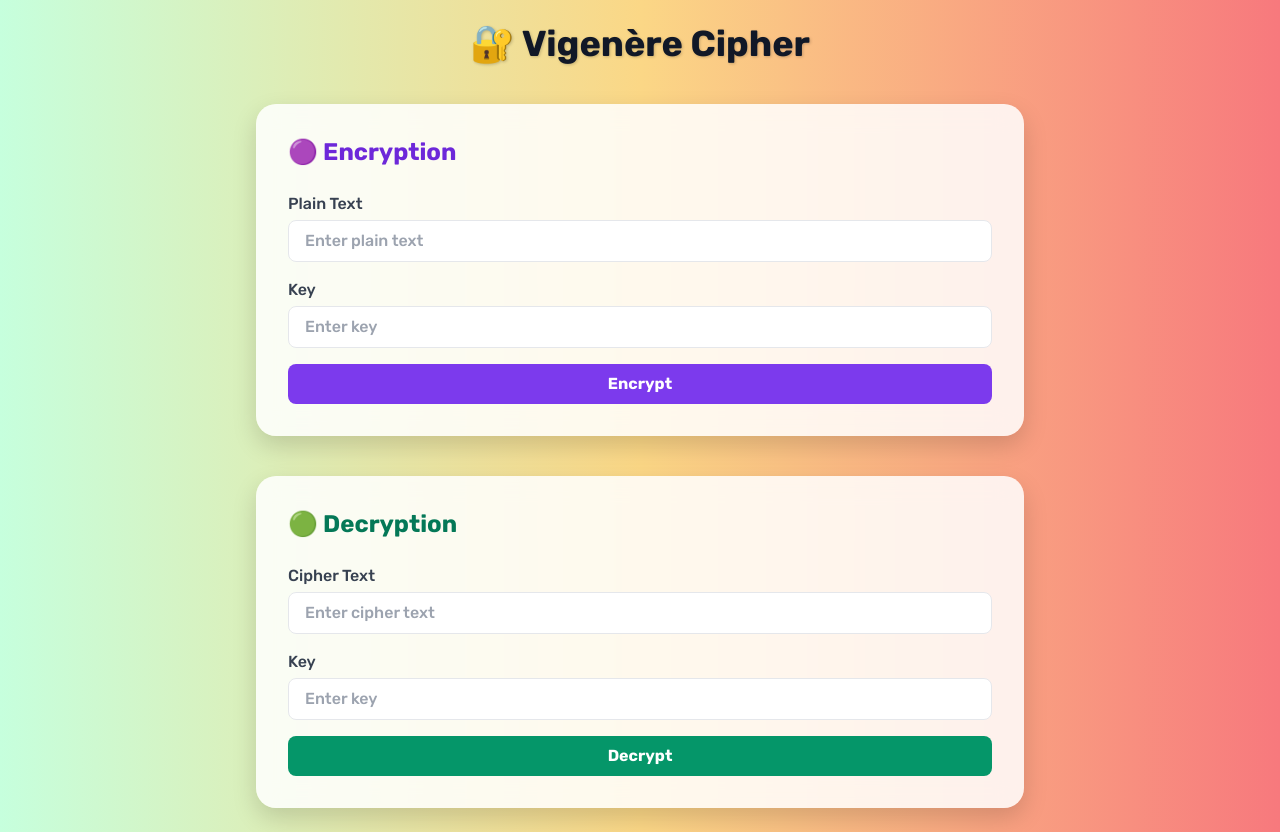
After one commit to huyanamp/bmttnc-hutech-2280601165, a Flask app: page /vigenere in a window 1280 px wide. The commit adds this page. Run offline with Flask 3, Linux system fonts and the light colour scheme.

```diff
--- a/lab-02/app.py
+++ b/lab-02/app.py
@@ -1,17 +1,22 @@
 from flask import Flask, render_template, request
 from cipher.caesar import CaesarCipher
+from cipher.vigenere import VigenereCipher
+from cipher.railfence import RailFenceCipher
+from cipher.playfair import PlayFairCipher
 
 app = Flask(__name__)
 
+# Trang chủ
 @app.route("/")
 def home():
-    return render_template('index.html')
+    return render_template("index.html")
 
+# ====== Caesar Cipher ======
 @app.route("/caesar")
 def caesar():
-    return render_template('caesar.html')
+    return render_template("caesar.html")
 
-@app.route("/encrypt", methods=['POST'])
+@app.route("/caesar/encrypt", methods=['POST'])
 def caesar_encrypt():
     text = request.form['inputPlainText']
     key = int(request.form['inputKeyPlain'])
@@ -19,8 +24,7 @@ def caesar_encrypt():
     encrypted_text = Caesar.encrypt_text(text, key)
     return f"text: {text}<br/>key: {key}<br/>encrypted text: {encrypted_text}"
 
-
-@app.route("/decrypt", methods=['POST'])
+@app.route("/caesar/decrypt", methods=['POST'])
 def caesar_decrypt():
     text = request.form['inputCipherText']
     key = int(request.form['inputKeyCipher'])
@@ -28,6 +32,71 @@ def caesar_decrypt():
     decrypted_text = Caesar.decrypt_text(text, key)
     return f"text: {text}<br/>key: {key}<br/>decrypted text: {decrypted_text}"
 
+# ====== Vigenère Cipher ======
+@app.route("/vigenere")
+def vigenere():
+    return render_template("vigenere.html")
+
+@app.route("/vigenere/encrypt", methods=['POST'])
+def vigenere_encrypt():
+    text = request.form['inputPlainText']
+    key = request.form['inputKeyPlain']
+    Vigenere = VigenereCipher()
+    encrypted_text = Vigenere.vigenere_encrypt(text, key)
+    return f"text: {text}<br/>key: {key}<br/>encrypted text: {encrypted_text}"
+
+@app.route("/vigenere/decrypt", methods=['POST'])
+def vigenere_decrypt():
+    text = request.form['inputCipherText']
+    key = request.form['inputKeyCipher']
+    Vigenere = VigenereCipher()
+    decrypted_text = Vigenere.vigenere_decrypt(text, key)
+    return f"text: {text}<br/>key: {key}<br/>decrypted text: {decrypted_text}"
+
+# ====== Rail Fence Cipher ======
+@app.route("/railfence")
+def railfence():
+    return render_template("railfence.html")
+
+@app.route("/railfence/encrypt", methods=['POST'])
+def railfence_encrypt():
+    text = request.form['inputPlainText']
+    key = int(request.form['inputKeyPlain'])
+    RailFence = RailFenceCipher()
+    encrypted_text = RailFence.rail_fence_encrypt(text, key)
+    return f"text: {text}<br/>key: {key}<br/>encrypted text: {encrypted_text}"
+
+@app.route("/railfence/decrypt", methods=['POST'])
+def railfence_decrypt():
+    text = request.form['inputCipherText']
+    key = int(request.form['inputKeyCipher'])
+    RailFence = RailFenceCipher()
+    decrypted_text = RailFence.rail_fence_decrypt(text, key)
+    return f"text: {text}<br/>key: {key}<br/>decrypted text: {decrypted_text}"
+
+# ====== Playfair Cipher ======
+@app.route("/playfair")
+def playfair():
+    return render_template("playfair.html")
+
+@app.route("/playfair/encrypt", methods=['POST'])
+def playfair_encrypt():
+    text = request.form['inputPlainText']
+    key = request.form['inputKeyPlain']
+    PlayFair = PlayFairCipher()
+    matrix = PlayFair.create_playfair_matrix(key)  # Tạo ma trận từ key
+    encrypted_text = PlayFair.playfair_encrypt(text, matrix)
+    return f"text: {text}<br/>key: {key}<br/>encrypted text: {encrypted_text}"
+
+@app.route("/playfair/decrypt", methods=['POST'])
+def playfair_decrypt():
+    text = request.form['inputCipherText']
+    key = request.form['inputKeyCipher']
+    PlayFair = PlayFairCipher()
+    matrix = PlayFair.create_playfair_matrix(key)
+    decrypted_text = PlayFair.playfair_decrypt(text, matrix)
+    return f"text: {text}<br/>key: {key}<br/>decrypted text: {decrypted_text}"
+
 # Main function
 if __name__ == "__main__":
     app.run(host="0.0.0.0", port=5050, debug=True)
--- /dev/null
+++ b/lab-02/templates/vigenere.html
@@ -0,0 +1,76 @@
+<!DOCTYPE html>
+<html lang="en">
+<head>
+  <meta charset="UTF-8" />
+  <meta name="viewport" content="width=device-width, initial-scale=1.0"/>
+  <title>Vigenère Cipher</title>
+  <link href="https://cdn.jsdelivr.net/npm/tailwindcss@2.2.19/dist/tailwind.min.css" rel="stylesheet" />
+  <link href="https://fonts.googleapis.com/css2?family=Rubik:wght@500;700&display=swap" rel="stylesheet"/>
+  <style>
+    body {
+      font-family: 'Rubik', sans-serif;
+      background: linear-gradient(to right, #c6ffdd, #fbd786, #f7797d);
+    }
+    .card {
+      backdrop-filter: blur(12px);
+      background: rgba(255, 255, 255, 0.85);
+      box-shadow: 0 10px 25px rgba(0, 0, 0, 0.15);
+      border-radius: 20px;
+    }
+    .title {
+      text-shadow: 1px 1px 3px rgba(0, 0, 0, 0.2);
+    }
+  </style>
+</head>
+<body class="min-h-screen flex items-center justify-center p-6">
+  <div class="w-full max-w-3xl space-y-10">
+    <h1 class="text-center text-4xl font-bold text-gray-900 title">🔐 Vigenère Cipher</h1>
+
+    <!-- ENCRYPTION FORM -->
+    <div class="card p-8">
+      <h2 class="text-2xl font-semibold text-purple-700 mb-6">🟣 Encryption</h2>
+      <form method="POST" action="/vigenere/encrypt">
+        <div class="mb-4">
+          <label class="block text-gray-700 mb-1">Plain Text</label>
+          <input type="text" name="inputPlainText" required
+                 class="w-full px-4 py-2 rounded-lg border focus:ring-2 focus:ring-purple-400"
+                 placeholder="Enter plain text"/>
+        </div>
+        <div class="mb-4">
+          <label class="block text-gray-700 mb-1">Key</label>
+          <input type="text" name="inputKeyPlain" required
+                 class="w-full px-4 py-2 rounded-lg border focus:ring-2 focus:ring-purple-400"
+                 placeholder="Enter key"/>
+        </div>
+        <button type="submit"
+                class="w-full bg-purple-600 text-white font-semibold py-2 rounded-lg hover:bg-purple-700 transition">
+          Encrypt
+        </button>
+      </form>
+    </div>
+
+    <!-- DECRYPTION FORM -->
+    <div class="card p-8">
+      <h2 class="text-2xl font-semibold text-green-700 mb-6">🟢 Decryption</h2>
+      <form method="POST" action="/vigenere/decrypt">
+        <div class="mb-4">
+          <label class="block text-gray-700 mb-1">Cipher Text</label>
+          <input type="text" name="inputCipherText" required
+                 class="w-full px-4 py-2 rounded-lg border focus:ring-2 focus:ring-green-400"
+                 placeholder="Enter cipher text"/>
+        </div>
+        <div class="mb-4">
+          <label class="block text-gray-700 mb-1">Key</label>
+          <input type="text" name="inputKeyCipher" required
+                 class="w-full px-4 py-2 rounded-lg border focus:ring-2 focus:ring-green-400"
+                 placeholder="Enter key"/>
+        </div>
+        <button type="submit"
+                class="w-full bg-green-600 text-white font-semibold py-2 rounded-lg hover:bg-green-700 transition">
+          Decrypt
+        </button>
+      </form>
+    </div>
+  </div>
+</body>
+</html>
```
Also changed, not shown: lab-02/templates/caesar.html (+68 -48 lines), lab-02/templates/index.html (+49 -15 lines), lab-02/templates/playfair.html (added, +76 -0 lines), lab-02/templates/railfence.html (added, +78 -0 lines).
